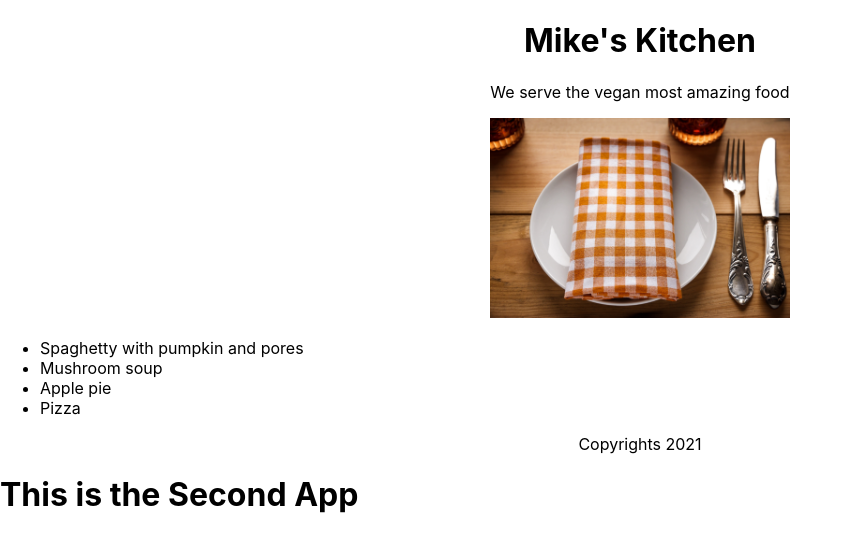
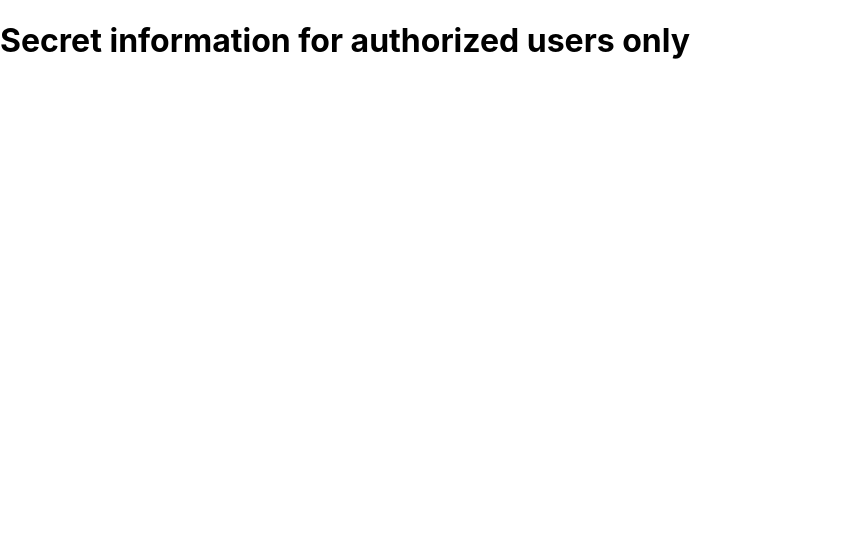
Before and after one commit to KlimaGi/react-essentials, a React (Create React App) app: page / in a window 1280 px wide. Shown: the top 552 px of the page, without its empty margins (0-852 px from the left). Built offline with nearby package versions, Linux system fonts and the light colour scheme.

Commit message:
conditional rendering

```diff
--- a/src/App.js
+++ b/src/App.js
@@ -1,59 +1,16 @@
 import React from "react";
 import "./App.css";
-import restaurant from "./restaurant.jpg";
 
-function Header(props) {
-  return (
-    <header>
-      <h1>{props.name}'s Kitchen</h1>
-    </header>
-  );
+function SecretComponent() {
+  return <h1>Secret information for authorized users only</h1>;
 }
 
-function Main(props) {
-  return (
-    <section>
-      <p>We serve the vegan most {props.adjective} food</p>
-      <img
-        src={restaurant}
-        height={200}
-        alt="napkin and silverware at a restaurant table"
-      />
-      <ul style={{ textAlign: "left" }}>
-        {props.dishes.map((dish) => (
-          <li key={dish.id}>{dish.title}</li>
-        ))}
-      </ul>
-    </section>
-  );
+function RegularComponent() {
+  return <h1>Everyone can see this component.</h1>;
 }
 
-function Footer(props) {
-  return (
-    <footer>
-      <p>Copyrights {props.year}</p>
-    </footer>
-  );
-}
-
-const dishes = [
-  "Spaghetty with pumpkin and pores",
-  "Mushroom soup",
-  "Apple pie",
-  "Pizza",
-];
-
-const dishObjects = dishes.map((dish, i) => ({ id: i, title: dish }));
-console.log(dishObjects);
-
-function App() {
-  return (
-    <div className="App">
-      <Header name="Mike" />
-      <Main adjective="amazing" dishes={dishObjects} />
-      <Footer year={new Date().getFullYear()} />
-    </div>
-  );
+function App(props) {
+  return <>{props.authorized ? <SecretComponent /> : <RegularComponent />}</>;
 }
 
 export default App;
--- a/src/index.js
+++ b/src/index.js
@@ -3,15 +3,4 @@ import ReactDOM from "react-dom";
 import "./index.css";
 import App from "./App";
 
-function AppTwo() {
-  return <h1>This is the Second App</h1>;
-}
-
-ReactDOM.render(
-  <>
-    <App />
-    <AppTwo />
-  </>,
-
-  document.getElementById("root")
-);
+ReactDOM.render(<App authorized={true} />, document.getElementById("root"));
```
